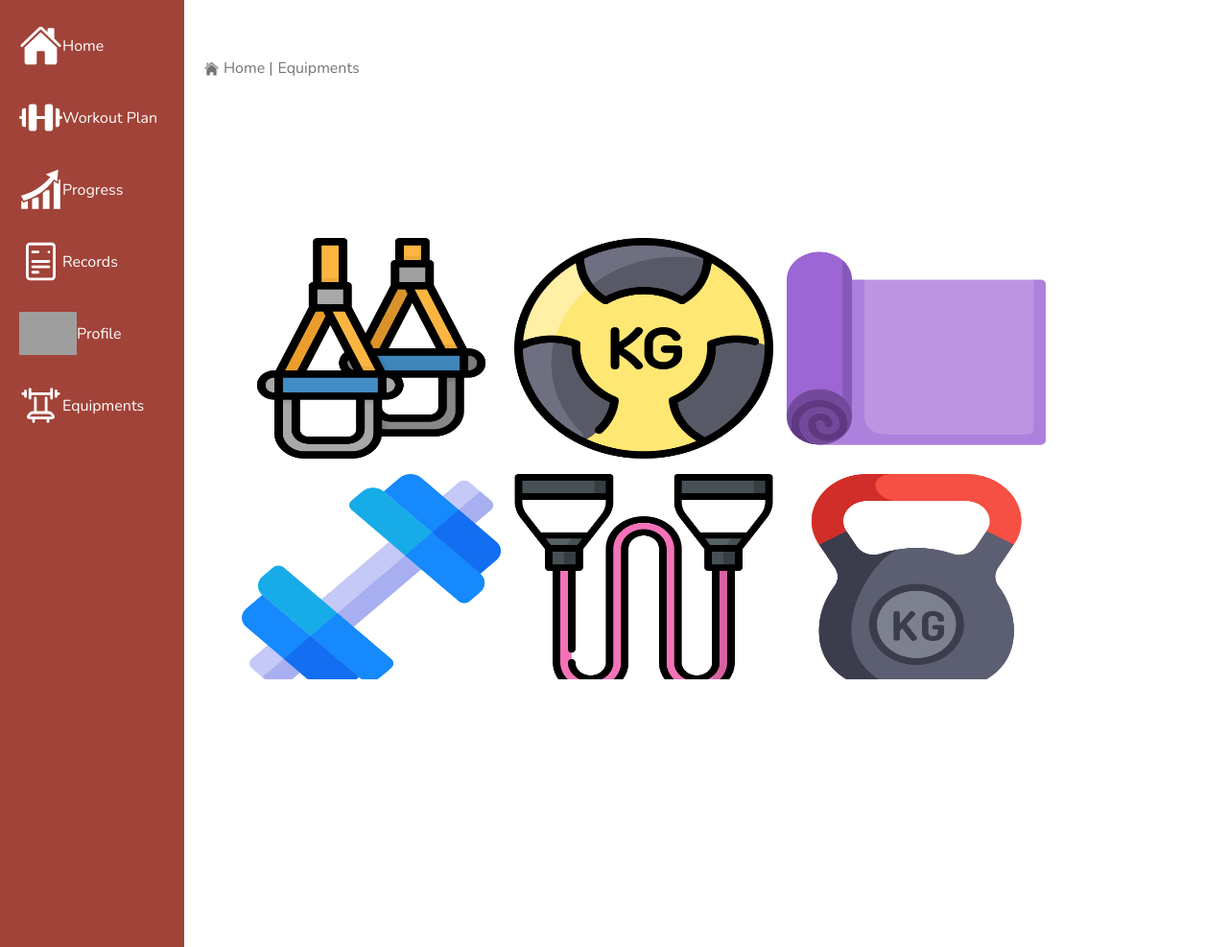
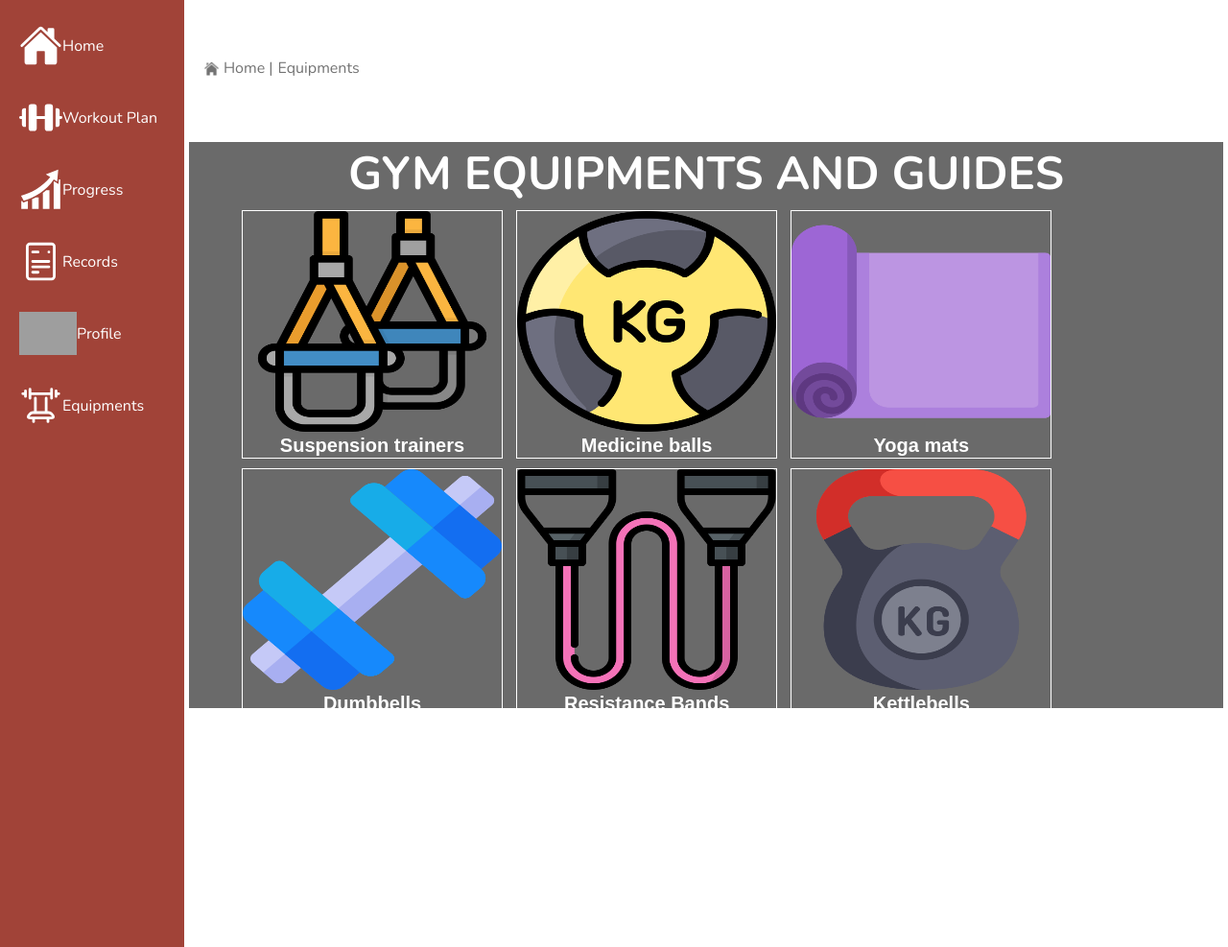
Before and after one commit to reyandru/CAPSTONE-PROJECT, a PHP site: page /PHP/equipments.php in a window 1280 px wide; the page is wider, and only the part inside the window is pictured. Shown: the part 106-1093 px from the top of that part at 96% size. Run offline with PHP 8.4, Linux system fonts and the light colour scheme; the visitor is signed in with stand-in values (Sample User, id 1); data comes from the database, SQL or seed files in the repository; data that the repository does not hold is empty; grey boxes are pictures that could not be loaded.

Commit message:
css adjusment

```diff
--- a/CSS/equipment.css
+++ b/CSS/equipment.css
@@ -247,12 +247,13 @@
 }
 
 .equipments_contianer{
-  height: 90%;
+  height: 100%;
   width: 100%;
   display: flex;
   align-items: center;
   justify-content: center;
   flex-direction: column;
+  background-color: rgba(0, 0, 0, 0.584);
 }
 
 .title{
@@ -278,20 +279,22 @@
 .equipment_name{
   margin: 5px;
   display: inline-block;
-
+  border: 1px solid white;
 }
 
 .equipment_name button{
   background-color: transparent;
   border: none;
   cursor: pointer;
+  color: white;
 }
 
-.equipment_name img{
-  transition: opacity 0.3s ease-in-out, transform 0.2s ease-in-out;
+.equipment_name{
+  transition: opacity 0.3s ease-in-out;
+
 }
 
-.equipment_name img:hover{
+.equipment_name:hover{
   opacity: 0.5;
 }
 
@@ -309,7 +312,7 @@
   padding: 5px;
   width: 1200px;
   height: 550px;
-  background-color:rgb(255, 255, 255);
+  background-color:rgba(255, 255, 255, 0.53);
   margin: 0 auto;
   visibility: hidden;
 }
--- a/PHP/Home.php
+++ b/PHP/Home.php
@@ -17,7 +17,6 @@
 <body>
   <header>
     <div class="logo">
-      <a href="#"><img src="../assets/logs.png" alt="Logo" height="80"></a>
       <h1>REAL DEAL GYM</h1>
     </div>
 
@@ -29,7 +28,7 @@
         </a>
       </div>
       <div class="DD-container">
-        <a href="logout.php"> <button class="logOutBtn">LOG OUT</button></a>
+      <a href="login.php"><button class="logout-btn">LOG OUT</button></a>
       </div>
     </div>
   </header>
--- a/PHP/equipments.php
+++ b/PHP/equipments.php
@@ -18,7 +18,7 @@
 <body>
   <header>
     <div class="logo">
-      <a href="#"><img src="../assets/logs.png" alt="Logo" height="80"></a>
+      <a href="Home.php "><img src="../assets/logs.png" alt="Logo" height="80"></a>
       <h1>REAL DEAL GYM</h1>
     </div>
 
@@ -64,40 +64,41 @@
 
       <div class="equipmentsList">
 
-        <div class="equipment_name">  <button onclick="showEquipment('Equipment1')"> <img src="../assets/Equipment1.png" alt="" height="230" width="270"></button></div>
+        <div class="equipment_name">  <button onclick="showEquipment('Equipment1')"> <img src="../assets/Equipment1.png" alt="" height="230" width="270"> <h2>Suspension trainers</h2></button></div>
 
-        <div class="equipment_name">  <button onclick="showEquipment('Equipment2')"> <img src="../assets/Equipment2.png" alt="" height="230" width="270"></button></div>
+        <div class="equipment_name">  <button onclick="showEquipment('Equipment2')"> <img src="../assets/Equipment2.png" alt="" height="230" width="270"><h2>Medicine balls</h2></button></div>
 
-        <div class="equipment_name">  <button onclick="showEquipment('Equipment3')"> <img src="../assets/Equipment3.png" alt="" height="230" width="270"></button></div>
+        <div class="equipment_name">  <button onclick="showEquipment('Equipment3')"> <img src="../assets/Equipment3.png" alt="" height="230" width="270"><h2>Yoga mats</h2></button></div>
 
-        <div class="equipment_name">  <button onclick="showEquipment('Equipment4')"> <img src="../assets/Equipment4.png" alt="" height="230" width="270"></button></div>
+        <div class="equipment_name">  <button onclick="showEquipment('Equipment4')"> <img src="../assets/Equipment4.png" alt="" height="230" width="270"><h2>Dumbbells</h2></button></div>
 
-        <div class="equipment_name">  <button onclick="showEquipment('Equipment5')"> <img src="../assets/Equipment5.png" alt="" height="230" width="270"></button></div>
+        <div class="equipment_name">  <button onclick="showEquipment('Equipment5')"> <img src="../assets/Equipment5.png" alt="" height="230" width="270"><h2>Resistance Bands</h2></button></div>
 
-        <div class="equipment_name">  <button onclick="showEquipment('Equipment6')"> <img src="../assets/Equipment6.png" alt="" height="230" width="270"></button></div>
+        <div class="equipment_name">  <button onclick="showEquipment('Equipment6')"> <img src="../assets/Equipment6.png" alt="" height="230" width="270"><h2>Kettlebells</h2></button></div>
 
-        <div class="equipment_name">  <button onclick="showEquipment('Equipment7')"> <img src="../assets/Equipment7.png" alt="" height="230" width="270"></button></div>
+        <div class="equipment_name">  <button onclick="showEquipment('Equipment7')"> <img src="../assets/Equipment7.png" alt="" height="230" width="270"><h2>Barbells</h2></button></div>
 
-        <div class="equipment_name">  <button onclick="showEquipment('Equipment8')"> <img src="../assets/Equipment8.png" alt="" height="230" width="270"></button></div>
+        <div class="equipment_name">  <button onclick="showEquipment('Equipment8')"> <img src="../assets/Equipment8.png" alt="" height="230" width="270"><h2>Stationary bikes</h2></button></div>
 
-        <div class="equipment_name">  <button onclick="showEquipment('Equipment9')"> <img src="../assets/Equipment9.png" alt="" height="230" width="270"></button></div>
+        <div class="equipment_name">  <button onclick="showEquipment('Equipment9')"> <img src="../assets/Equipment9.png" alt="" height="230" width="270"><h2>Elliptical trainers</h2></button></div>
 
-        <div class="equipment_name">  <button onclick="showEquipment('Equipment10')"> <img src="../assets/Equipment10.png" alt="" height="230" width="270"></button></div>
+        <div class="equipment_name">  <button onclick="showEquipment('Equipment10')"> <img src="../assets/Equipment10.png" alt="" height="230" width="270"><h2>Treadmills</h2></button></div>
 
-        <div class="equipment_name">  <button onclick="showEquipment('Equipment11')"> <img src="../assets/Equipment11.png" alt="" height="230" width="270"></button></div>
+        <div class="equipment_name">  <button onclick="showEquipment('Equipment11')"> <img src="../assets/Equipment11.png" alt="" height="230" width="270"><h2>Rowing machines</h2></button></div>
 
-        <div class="equipment_name">  <button onclick="showEquipment('Equipment12')"> <img src="../assets/Equipment12.png" alt="" height="230" width="270"></button></div>
-        <div class="equipment_name">  <button onclick="showEquipment('Equipment13')"> <img src="../assets/Equipment13.png" alt="" height="230" width="250"></button></div>
+        <div class="equipment_name">  <button onclick="showEquipment('Equipment12')"> <img src="../assets/Equipment12.png" alt="" height="230" width="270"><h2>Plyo Box</h2></button></div>
 
-        <div class="equipment_name">  <button onclick="showEquipment('Equipment14')"> <img src="../assets/Equipment14.png" alt="" height="230" width="250"></button></div>
+        <div class="equipment_name">  <button onclick="showEquipment('Equipment13')"> <img src="../assets/Equipment13.png" alt="" height="230" width="270"><h2>Bench</h2></button></div>
 
-        <div class="equipment_name">  <button onclick="showEquipment('Equipment15')"> <img src="../assets/Equipment15.png" alt="" height="230" width="250"></button></div>
+        <div class="equipment_name">  <button onclick="showEquipment('Equipment14')"> <img src="../assets/Equipment14.png" alt="" height="230" width="270"><h2>Leg Press Machine</h2></button></div>
 
-        <div class="equipment_name">  <button onclick="showEquipment('Equipment16')"> <img src="../assets/Equipment16.png" alt="" height="230" width="250"></button></div>
+        <div class="equipment_name">  <button onclick="showEquipment('Equipment15')"> <img src="../assets/Equipment15.png" alt="" height="230" width="270"><h2>Preacher Curl Bench</h2></button></div>
 
-        <div class="equipment_name">  <button onclick="showEquipment('Equipment17')"> <img src="../assets/Equipment17.png" alt="" height="230" width="250"></button></div>
+        <div class="equipment_name">  <button onclick="showEquipment('Equipment16')"> <img src="../assets/Equipment16.png" alt="" height="230" width="270"><h2>Shoulder Press Machine</h2></button></div>
 
-        <div class="equipment_name">  <button onclick="showEquipment('Equipment18')"> <img src="../assets/Equipment18.png" alt="" height="230" width="250"></button></div>
+        <div class="equipment_name">  <button onclick="showEquipment('Equipment17')"> <img src="../assets/Equipment17.png" alt="" height="230" width="270"><h2>Tire Flip Machine</h2></button></div>
+
+        <div class="equipment_name">  <button onclick="showEquipment('Equipment18')"> <img src="../assets/Equipment18.png" alt="" height="230" width="270"><h2>Seated Leg Extension Machine</h2></button></div>
 
       </div>
       <div id="description">
--- a/PHP/profile.php
+++ b/PHP/profile.php
@@ -54,7 +54,7 @@
 <body>
 <header>
     <div class="logo">
-        <a href="#"><img src="../assets/logs.png" alt="Logo" height="80"></a>
+        <a href="Home.php"><img src="../assets/logs.png" alt="Logo" height="80"></a>
         <h1>REAL DEAL GYM</h1>
     </div>
     <div class="user-container">
@@ -166,7 +166,7 @@
 $(document).ready(function() {
     var profileURL = "http://example.com/profile.php?email=" + encodeURIComponent("<?php echo htmlspecialchars($user['email']); ?>");
 
-    $("#qr").qrcode({
+    $("Home.phpqr").qrcode({
         text: profileURL,
         width: 128,
         height: 128
--- a/PHP/records.php
+++ b/PHP/records.php
@@ -18,7 +18,7 @@
   <body>
   <header>
     <div class="logo">
-      <a href="#"><img src="../assets/logs.png" alt="Logo" height="80"></a>
+      <a href="Home.php"><img src="../assets/logs.png" alt="Logo" height="80"></a>
       <h1>REAL DEAL GYM</h1>
     </div>
 
--- a/PHP/workoutplan.php
+++ b/PHP/workoutplan.php
@@ -18,7 +18,6 @@
   <body>
   <header>
     <div class="logo">
-      <a href="#"><img src="../assets/logs.png" alt="Logo" height="80"></a>
       <h1>REAL DEAL GYM</h1>
     </div>
 
@@ -30,7 +29,7 @@
         </a>
       </div>
       <div class="DD-container">
-        <a href="login.php"> <button class="logOutBtn">LOG OUT</button></a>
+      <a href="login.php"><button class="logout-btn">LOG OUT</button></a>
       </div>
     </div>
   </header>
```
Also changed, not shown: CSS/Progress.css (+34 -8 lines), Javascript/Progress.js (+5 -13 lines), PHP/progress.php (+6 -6 lines).
